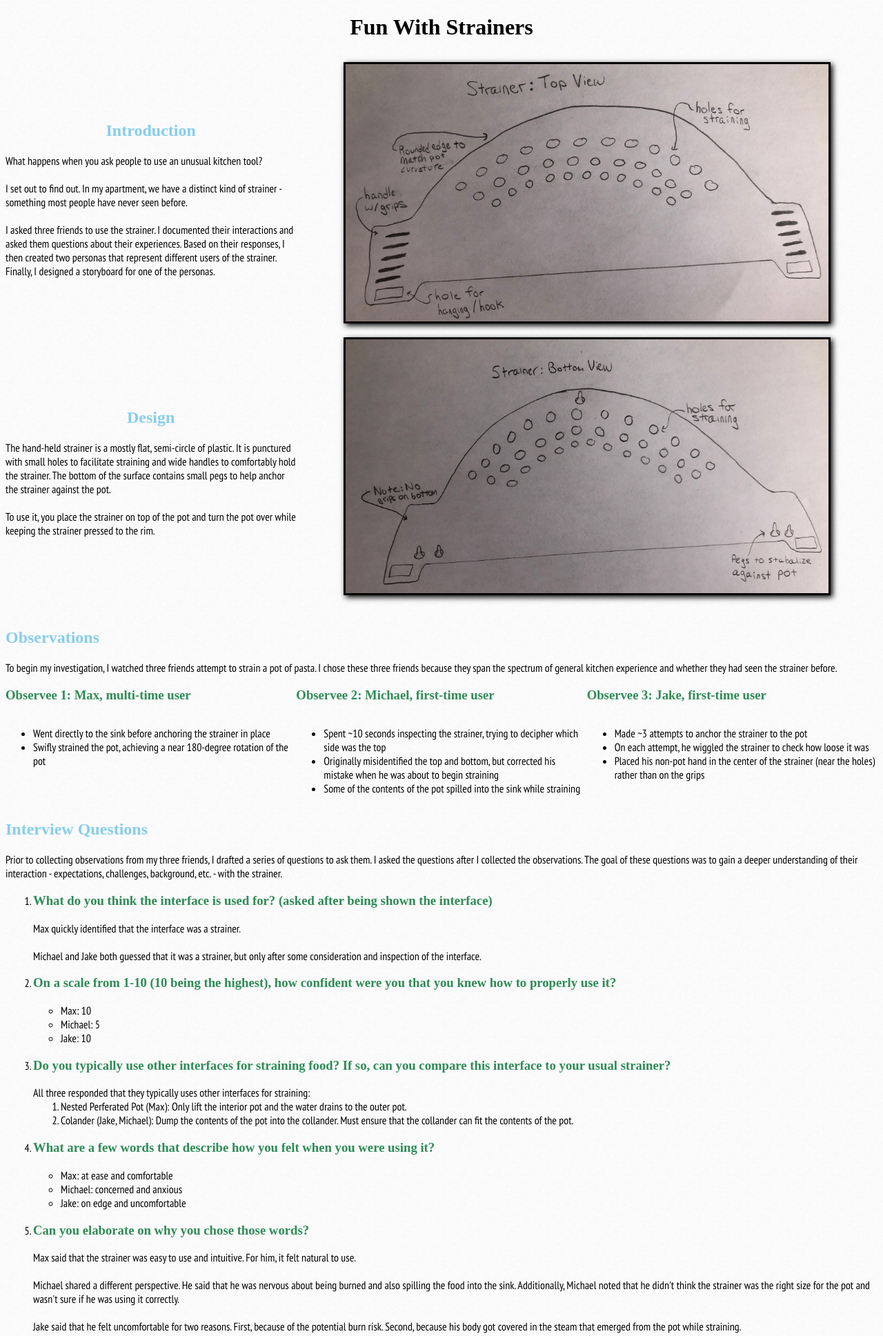
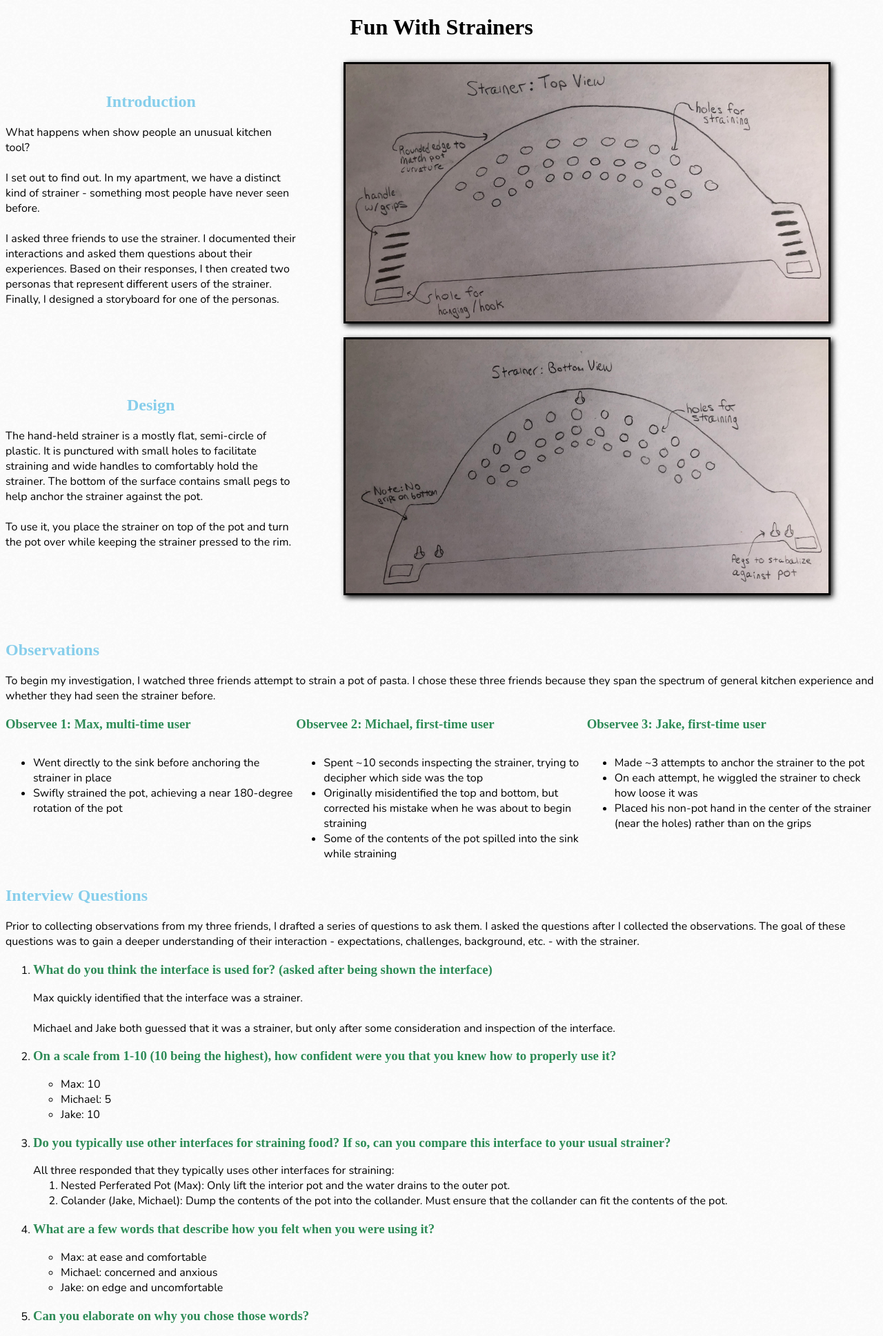
Before and after one commit to joshbaum/personas, a PHP site: page / in a window 1280 px wide. Shown: the top 1937 px of the page at 69% size. Run offline with PHP 8.4, Linux system fonts and the light colour scheme; some web fonts are replaced.

Commit message:
pre story

```diff
--- a/home.html
+++ b/home.html
@@ -6,7 +6,7 @@
     <link rel="stylesheet" href="index.css">
     <link href="https://fonts.googleapis.com/css2?family=Corben:wght@700&family=Roboto:wght@100&display=swap" rel="stylesheet">
     <link href="https://fonts.googleapis.com/css2?family=David+Libre&display=swap" rel="stylesheet">
-    <link href="https://fonts.googleapis.com/css2?family=PT+Sans+Narrow&display=swap" rel="stylesheet">
+    <link href="https://fonts.googleapis.com/css2?family=Nunito:wght@300&display=swap" rel="stylesheet">
     <!-- TODO: add additional links here! e.g. fonts, icons, more stylesheets, etc. -->
     <meta content="width=device-width, initial-scale=1" name="viewport" />
   </head>
@@ -17,7 +17,7 @@
     <div class='row mid'>
       <div class='column mid'>
         <h2>Introduction</h2>
-        What happens when you ask people to use an unusual kitchen tool? <br><br>I set out to find out. In my apartment,
+        What happens when show people an unusual kitchen tool? <br><br>I set out to find out. In my apartment,
         we have a distinct kind of strainer - something most people have never seen before. <br><br> I asked three friends
         to use the strainer. I documented their interactions and asked them questions about their experiences.
         Based on their responses, I then created two personas that represent different users of the strainer. Finally, I designed a storyboard
@@ -41,7 +41,7 @@
       </div>
     </div>
 
-    <br>
+    <br><br>
     <h2>Observations</h2>
     <div>
     To begin my investigation, I watched three friends attempt to strain a pot of pasta. I chose these
@@ -196,7 +196,7 @@
 
   </div>
 
-    <br><br>
+    <br>
 
 
     <h2>Personas</h2>
@@ -220,7 +220,10 @@
     <br>
     <h2>Storyboard</h2>
 
-
+    <div>
+      I decided to base my storyboard on "Snapckpass Sam." After all, I think I'm far more like him
+      than "Chef Cece."
+    </div>
 
 
 
--- a/index.css
+++ b/index.css
@@ -46,7 +46,7 @@ img {
   }
 
   div {
-    font-family: 'PT Sans Narrow', sans-serif;
+    font-family: 'Nunito', sans-serif;
   }
 
   body {
```
